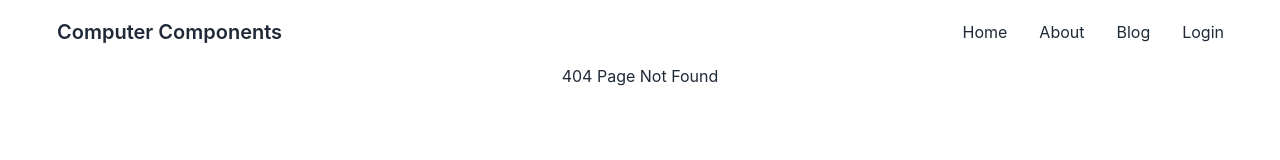
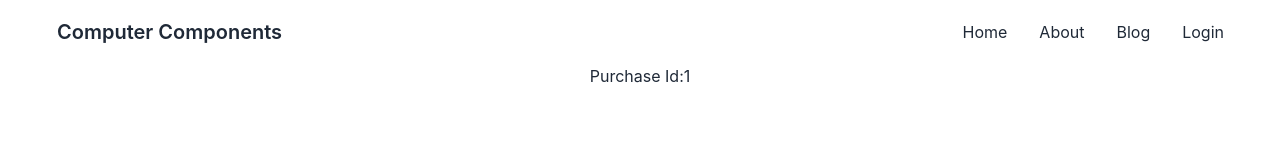
Before and after one commit to arifraj199/component-house-client, a React (Create React App) app: page /purchase/1 in a window 1280 px wide. Before the commit this address had no page. Shown: the top 160 px of the page. Built offline with nearby package versions, Linux system fonts and the light colour scheme.

Commit message:
place order button navigate to purchase page implement

```diff
--- a/src/App.js
+++ b/src/App.js
@@ -6,6 +6,7 @@ import Home from "./Pages/Home/Home";
 import Login from "./Pages/Login/Login/Login";
 import Signup from "./Pages/Login/Signup/Signup";
 import NotFound from "./Pages/NotFound/NotFound";
+import Purchase from "./Pages/Purchase/Purchase";
 import Navbar from "./Pages/Shared/Navbar";
 
 function App() {
@@ -17,6 +18,7 @@ function App() {
         <Route path="/home" element={<Home></Home>}></Route>
         <Route path="/about" element={<About></About>}></Route>
         <Route path="/blog" element={<Blog></Blog>}></Route>
+        <Route path="/purchase/:id" element={<Purchase></Purchase>}></Route>
         <Route path="/login" element={<Login></Login>}></Route>
         <Route path="/signup" element={<Signup></Signup>}></Route>
         <Route path="*" element={<NotFound></NotFound>}></Route>
--- a/src/Pages/Home/Component.js
+++ b/src/Pages/Home/Component.js
@@ -1,7 +1,9 @@
 import React from "react";
+import { useNavigate } from "react-router-dom";
 
 const Component = ({ component }) => {
   const {
+    id,
     name,
     price,
     picture,
@@ -9,6 +11,7 @@ const Component = ({ component }) => {
     available_quantity,
     description,
   } = component;
+  const navigate = useNavigate();
   return (
     <div class="card w-max-lg bg-base-100 shadow-xl my-8">
       <figure>
@@ -31,7 +34,7 @@ const Component = ({ component }) => {
           <small>{description}</small>
         </p>
         <div class="mt-4 justify-end">
-          <button class="btn btn-primary w-full">Place Order</button>
+          <button onClick={()=>navigate(`/purchase/${id}`)} class="btn btn-primary w-full">Place Order</button>
         </div>
       </div>
     </div>
--- a/src/Pages/Home/Home.js
+++ b/src/Pages/Home/Home.js
@@ -1,12 +1,18 @@
 import React from 'react';
+import Footer from '../Shared/Footer';
 import Banner from './Banner';
+import BusinessSummary from './BusinessSummary';
 import ComputerParts from './ComputerParts';
+import Reviews from './Reviews';
 
 const Home = () => {
     return (
         <div>
             <Banner></Banner>
             <ComputerParts></ComputerParts>
+            <BusinessSummary></BusinessSummary>
+            <Reviews></Reviews>
+            <Footer></Footer>
         </div>
     );
 };
--- /dev/null
+++ b/src/Pages/Purchase/Purchase.js
@@ -0,0 +1,13 @@
+import React from 'react';
+import { useParams } from 'react-router-dom';
+
+const Purchase = () => {
+    const {id} = useParams();
+    return (
+        <div>
+            <h2>Purchase Id:{id}</h2>
+        </div>
+    );
+};
+
+export default Purchase;
```
